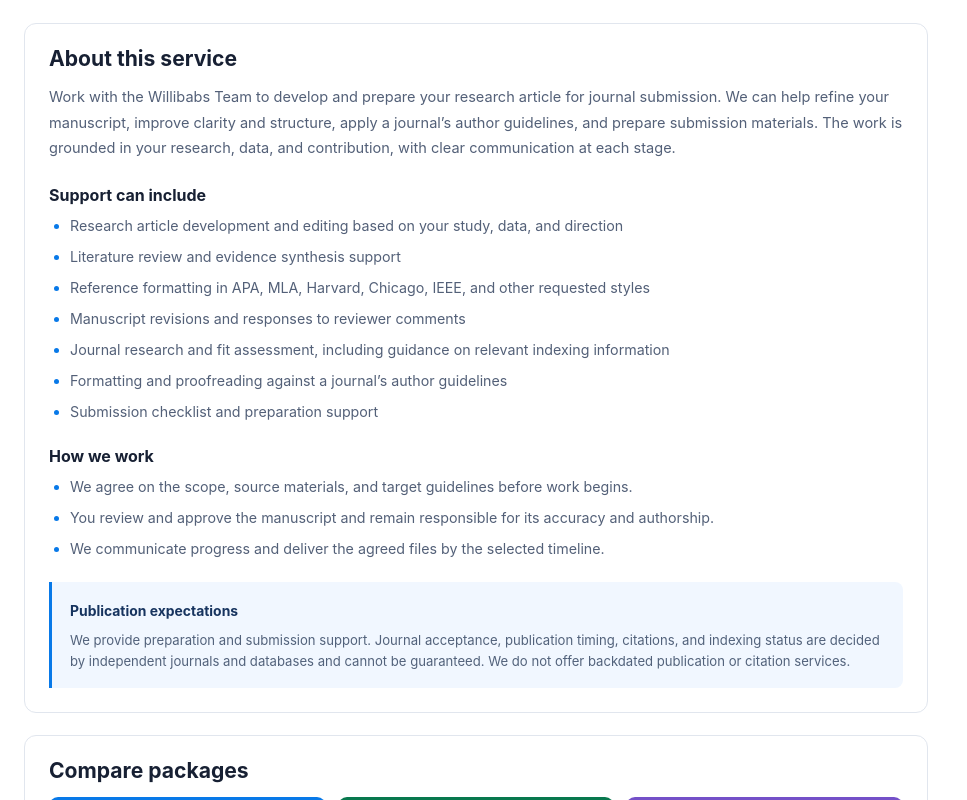
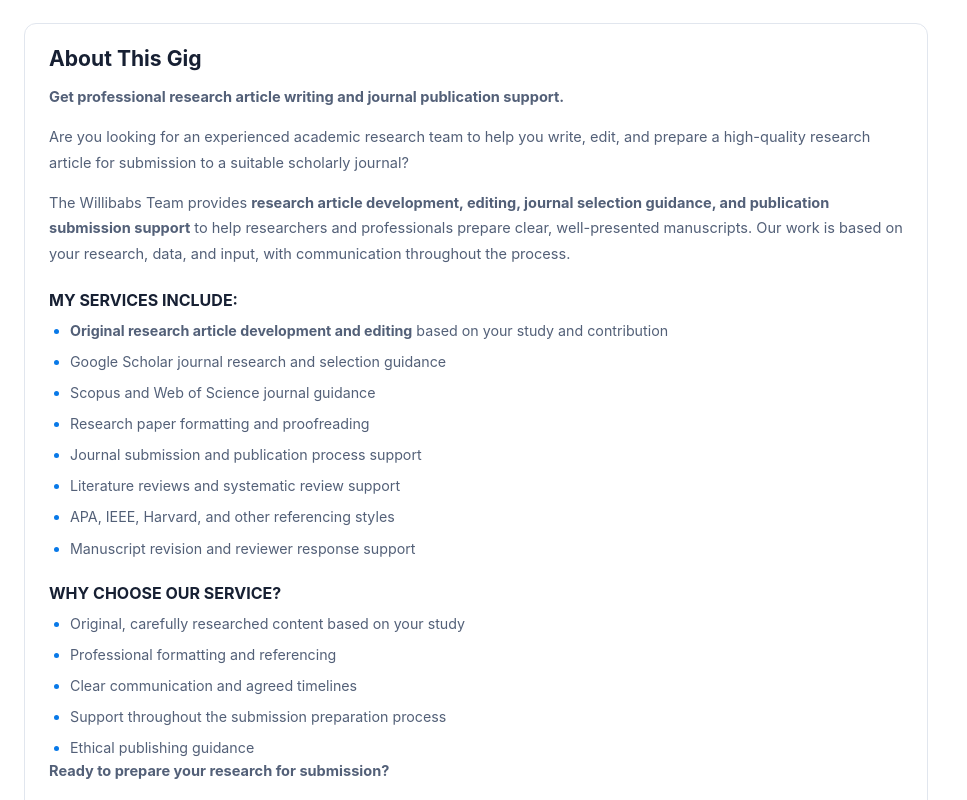
Before and after one commit to davidjames2708-dotcom/willibabsdigitalsolutions, a Next.js app: page /research-marketplace/gigs/article-submission-support in a window 1280 px wide. Shown: the part 1200-2000 px from the top of the page, without its empty margins (0-967 px from the left). Built offline with nearby package versions, Linux system fonts and the light colour scheme.

Commit message:
Update research gig about section

```diff
--- a/app/research-marketplace/gigs/article-submission-support/page.jsx
+++ b/app/research-marketplace/gigs/article-submission-support/page.jsx
@@ -28,25 +28,32 @@ export default function ArticleSubmissionSupportPage() {
           </div>
 
           <section className="research-gig-content-section">
-            <h2>About this service</h2>
-            <p>Work with the Willibabs Team to develop and prepare your research article for journal submission. We can help refine your manuscript, improve clarity and structure, apply a journal’s author guidelines, and prepare submission materials. The work is grounded in your research, data, and contribution, with clear communication at each stage.</p>
-            <h3>Support can include</h3>
+            <h2>About This Gig</h2>
+            <p><strong>Get professional research article writing and journal publication support.</strong></p>
+            <p>Are you looking for an experienced academic research team to help you write, edit, and prepare a high-quality research article for submission to a suitable scholarly journal?</p>
+            <p>The Willibabs Team provides <strong>research article development, editing, journal selection guidance, and publication submission support</strong> to help researchers and professionals prepare clear, well-presented manuscripts. Our work is based on your research, data, and input, with communication throughout the process.</p>
+            <h3>MY SERVICES INCLUDE:</h3>
             <ul className="research-gig-bullet-list">
-              <li>Research article development and editing based on your study, data, and direction</li>
-              <li>Literature review and evidence synthesis support</li>
-              <li>Reference formatting in APA, MLA, Harvard, Chicago, IEEE, and other requested styles</li>
-              <li>Manuscript revisions and responses to reviewer comments</li>
-              <li>Journal research and fit assessment, including guidance on relevant indexing information</li>
-              <li>Formatting and proofreading against a journal’s author guidelines</li>
-              <li>Submission checklist and preparation support</li>
+              <li><strong>Original research article development and editing</strong> based on your study and contribution</li>
+              <li>Google Scholar journal research and selection guidance</li>
+              <li>Scopus and Web of Science journal guidance</li>
+              <li>Research paper formatting and proofreading</li>
+              <li>Journal submission and publication process support</li>
+              <li>Literature reviews and systematic review support</li>
+              <li>APA, IEEE, Harvard, and other referencing styles</li>
+              <li>Manuscript revision and reviewer response support</li>
             </ul>
-            <h3>How we work</h3>
+            <h3>WHY CHOOSE OUR SERVICE?</h3>
             <ul className="research-gig-bullet-list">
-              <li>We agree on the scope, source materials, and target guidelines before work begins.</li>
-              <li>You review and approve the manuscript and remain responsible for its accuracy and authorship.</li>
-              <li>We communicate progress and deliver the agreed files by the selected timeline.</li>
+              <li>Original, carefully researched content based on your study</li>
+              <li>Professional formatting and referencing</li>
+              <li>Clear communication and agreed timelines</li>
+              <li>Support throughout the submission preparation process</li>
+              <li>Ethical publishing guidance</li>
             </ul>
-            <div className="research-gig-integrity-note"><strong>Publication expectations</strong><p>We provide preparation and submission support. Journal acceptance, publication timing, citations, and indexing status are decided by independent journals and databases and cannot be guaranteed. We do not offer backdated publication or citation services.</p></div>
+            <p><strong>Ready to prepare your research for submission?</strong></p>
+            <p><Link href="/contact?project=Research%20article%20and%20journal%20submission%20support"><strong>CONTACT THE WILLIBABS TEAM</strong></Link> to discuss your topic, target journal, and publication goals.</p>
+            <div className="research-gig-integrity-note"><strong>Publication expectations</strong><p>Journal acceptance, publication timing, citation counts, and indexing status are decided by independent journals and databases and cannot be guaranteed.</p></div>
           </section>
 
           <section className="research-gig-content-section" aria-labelledby="package-compare-title">
```
